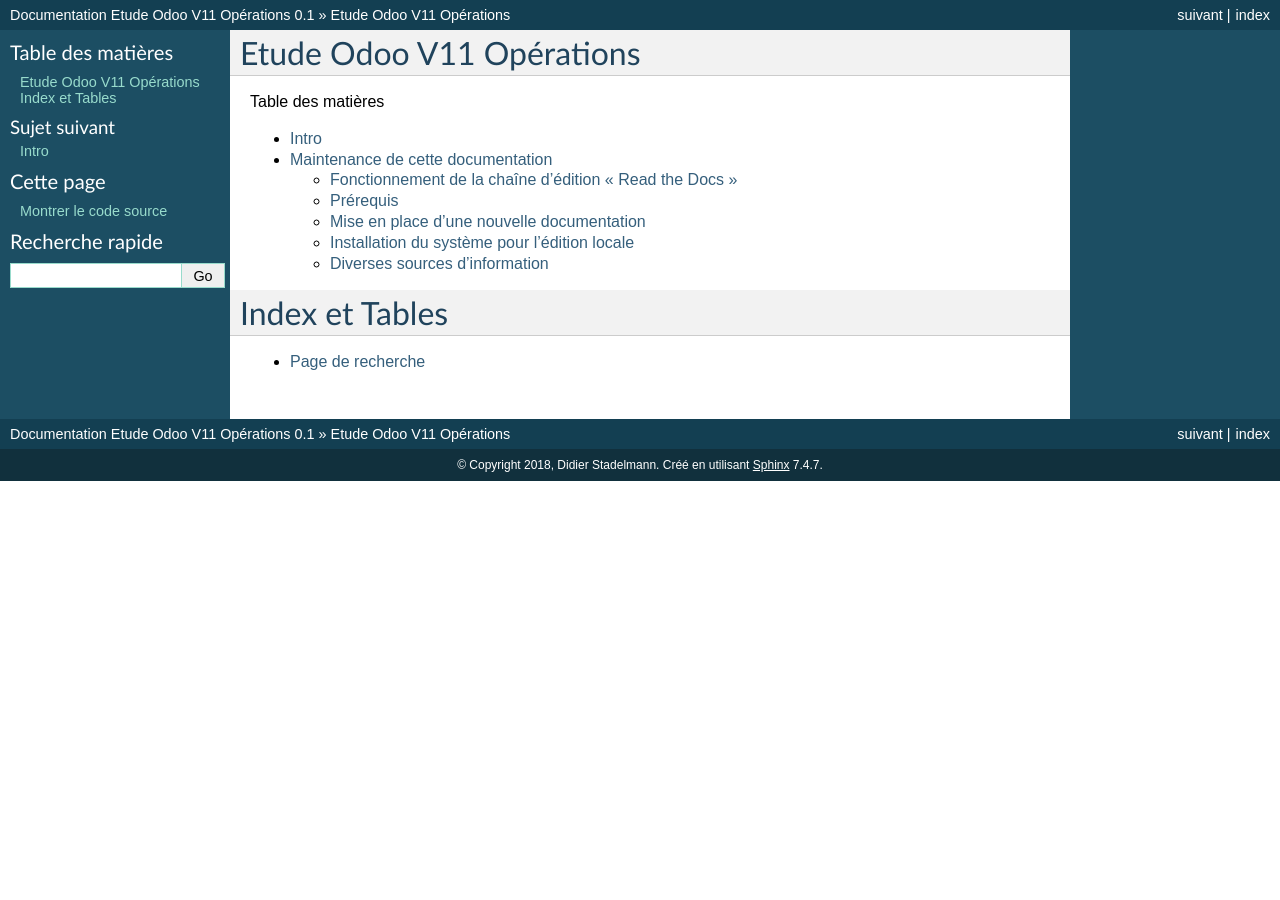
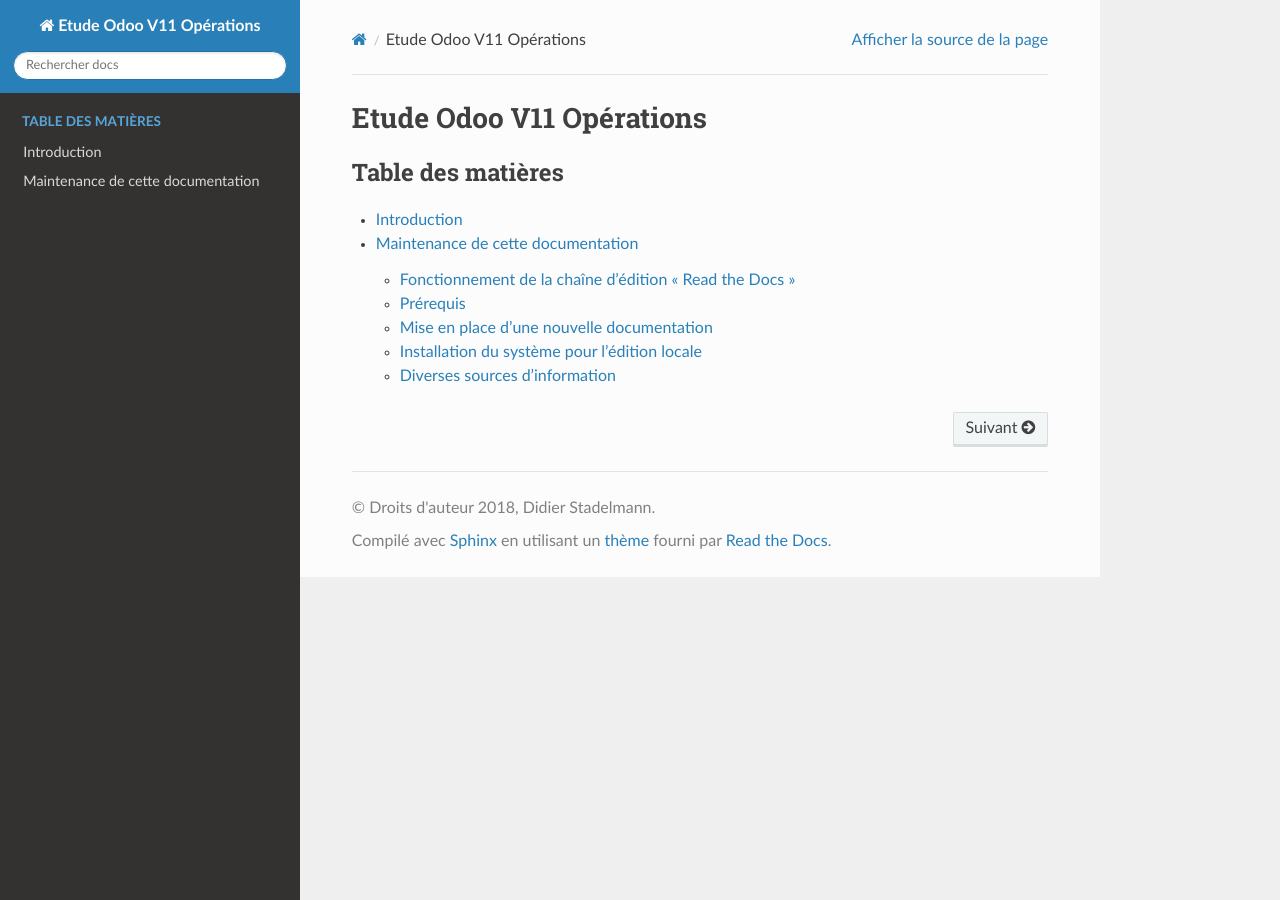
Before and after one commit to open-net-sarl/readthedocs, a Sphinx documentation site: the page built from docs/index.rst, in a window 1280 px wide. Built offline with Sphinx 7.4.7 and the Read the Docs theme 2.0.0, drawn with Linux system fonts in a browser that asks for light colours.

Commit message:
Changement du thème

```diff
--- a/docs/conf.py
+++ b/docs/conf.py
@@ -79,7 +79,7 @@
 # The theme to use for HTML and HTML Help pages.  See the documentation for
 # a list of builtin themes.
 #
-html_theme = 'classic'
+html_theme = 'sphinx_rtd_theme'
 
 # Theme options are theme-specific and customize the look and feel of a theme
 # further.  For a list of options available for each theme, see the
--- a/docs/index.rst
+++ b/docs/index.rst
@@ -11,11 +11,5 @@
    :caption: Table des matières
    :name: mastertoc
 
-   intro
+   Introduction <./intro>
    Maintenance de cette documentation <./readthedocs/maintenance>
-
-
-Index et Tables
-==================
-
-* :ref:`search`
```
